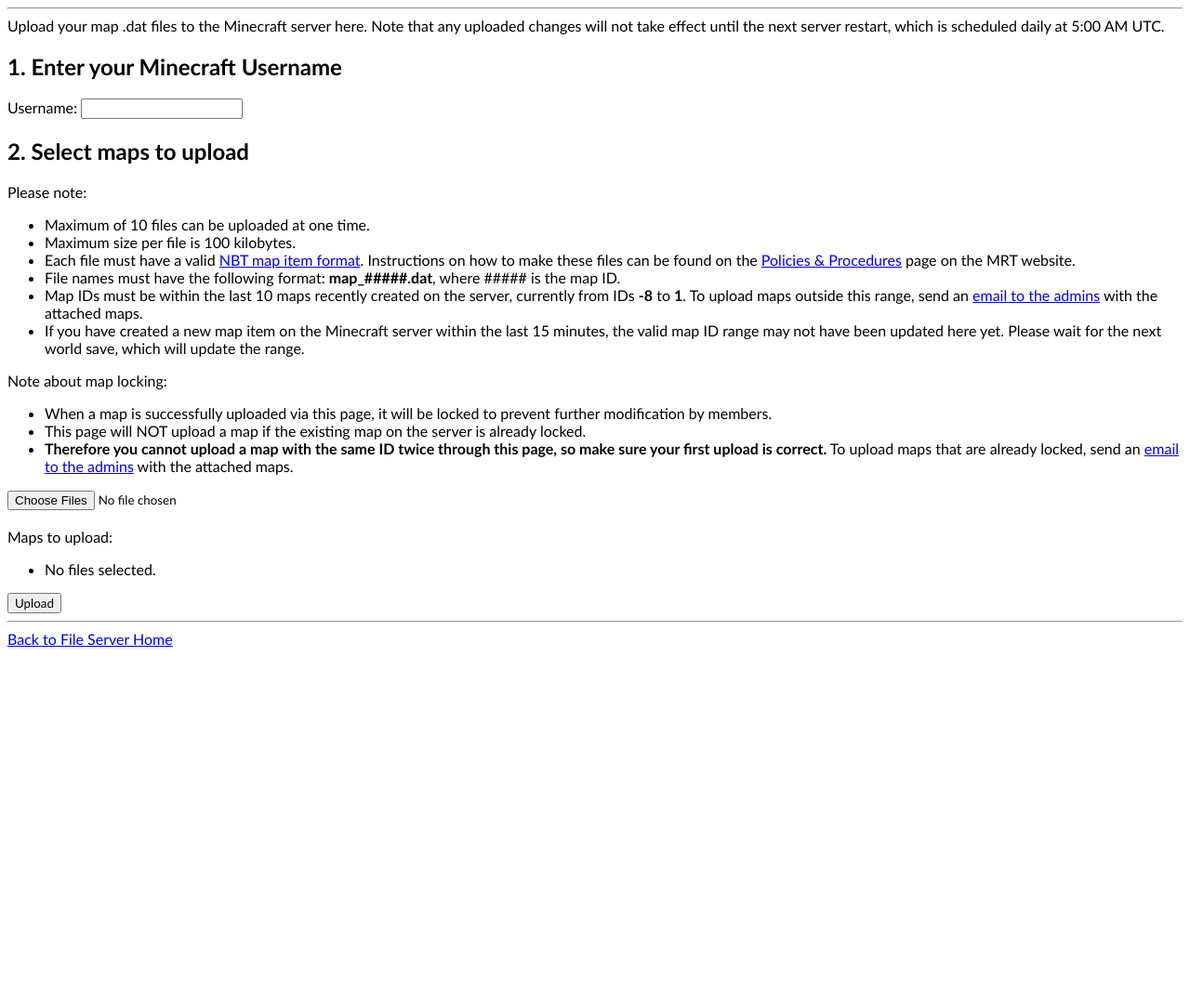
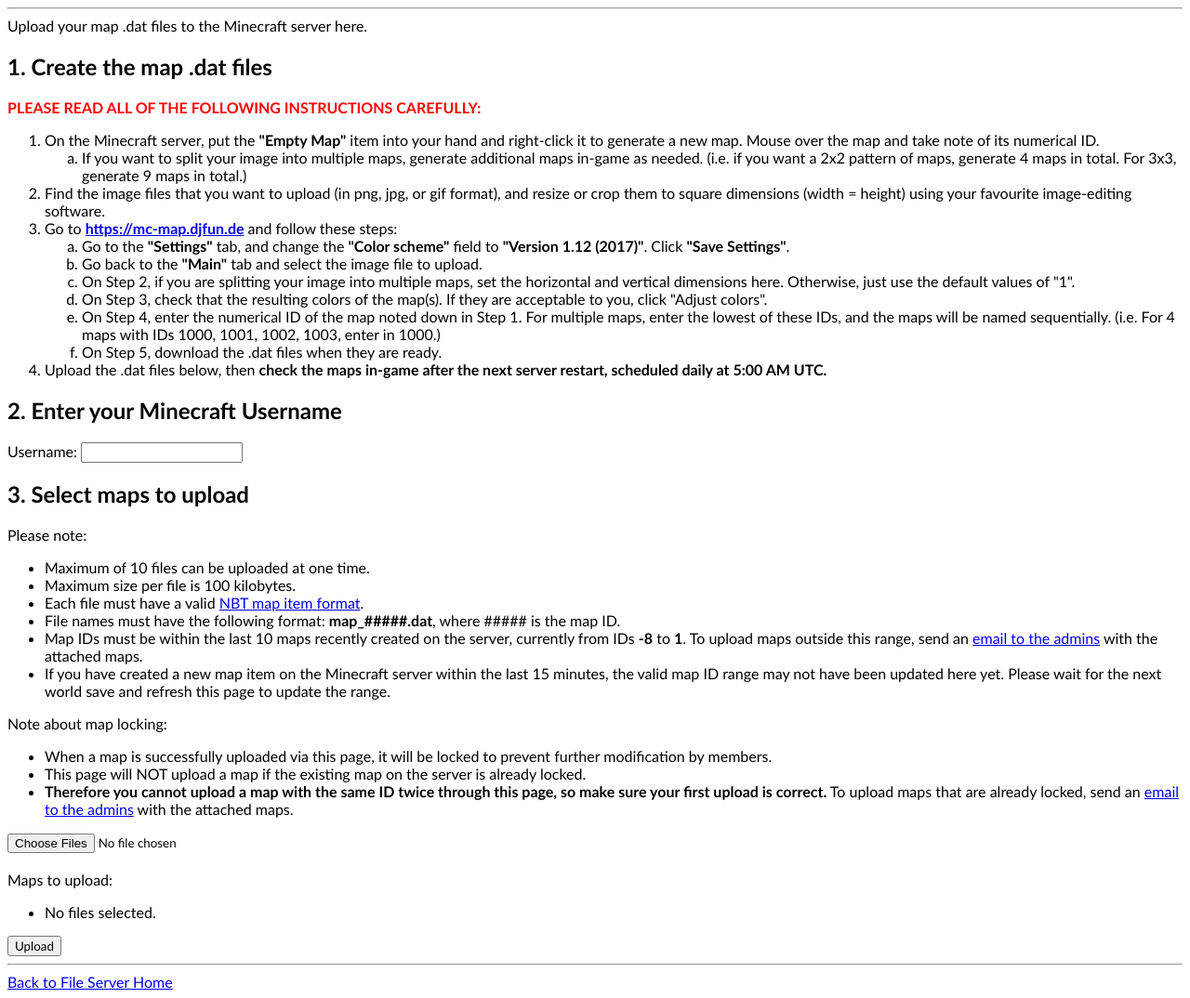
Before and after one commit to Frumple/mrt-file-server, a Flask app: template mrt_file_server/templates/map/upload/index.html in a window 1280 px wide. Shown: the part 90-1164 px from the top of the page at 93% size. Before the commit the page ends 786 px from the top, so only its background shows below. Run offline with Flask 2, Linux system fonts and the light colour scheme; the template is opened without the code that fills it: most values are stand-ins (such as "Sample title", 1, 10 or a date in 2020).

Commit message:
Integrate instructions to create map .dat files on to the map upload page.

```diff
--- a/mrt_file_server/templates/map/upload/index.html
+++ b/mrt_file_server/templates/map/upload/index.html
@@ -3,22 +3,43 @@
 {% block body %}
 <script type="text/javascript" src="{{ url_for('static', filename = 'scripts/file-upload.js') }}" defer></script>
 
-<span>Upload your map .dat files to the Minecraft server here. Note that any uploaded changes will not take effect until the next server restart, which is scheduled daily at 5:00 AM UTC.</span>
+<span>Upload your map .dat files to the Minecraft server here.</span>
 
 <form method="post" enctype="multipart/form-data" action="{{ url_for('route_map_upload') }}">
-  <h2>1. Enter your Minecraft Username</h2>
+  <h2>1. Create the map .dat files</h2>
+  <span style="color: red;"><strong>PLEASE READ ALL OF THE FOLLOWING INSTRUCTIONS CAREFULLY:</strong></span>
+  <ol>
+    <li>On the Minecraft server, put the <strong>"Empty Map"</strong> item into your hand and right-click it to generate a new map. Mouse over the map and take note of its numerical ID.
+      <ol type="a">
+        <li>If you want to split your image into multiple maps, generate additional maps in-game as needed. (i.e. if you want a 2x2 pattern of maps, generate 4 maps in total. For 3x3, generate 9 maps in total.)</li>
+      </ol>
+    </li>
+    <li>Find the image files that you want to upload (in png, jpg, or gif format), and resize or crop them to square dimensions (width = height) using your favourite image-editing software.</li>
+    <li>Go to <strong><a href="https://mc-map.djfun.de">https://mc-map.djfun.de</a></strong> and follow these steps:
+      <ol type="a">
+        <li>Go to the <strong>"Settings"</strong> tab, and change the <strong>"Color scheme"</strong> field to <strong>"Version 1.12 (2017)"</strong>. Click <strong>"Save Settings"</strong>.</li>
+        <li>Go back to the <strong>"Main"</strong> tab and select the image file to upload.</li>
+        <li>On Step 2, if you are splitting your image into multiple maps, set the horizontal and vertical dimensions here. Otherwise, just use the default values of "1".</li>
+        <li>On Step 3, check that the resulting colors of the map(s). If they are acceptable to you, click "Adjust colors".</li>
+        <li>On Step 4, enter the numerical ID of the map noted down in Step 1. For multiple maps, enter the lowest of these IDs, and the maps will be named sequentially. (i.e. For 4 maps with IDs 1000, 1001, 1002, 1003, enter in 1000.)</li>
+        <li>On Step 5, download the .dat files when they are ready.</li>
+      </ol>
+    </li>
+    <li>Upload the .dat files below, then <strong>check the maps in-game after the next server restart, scheduled daily at 5:00 AM UTC.</strong></li>
+  </ol>
+  <h2>2. Enter your Minecraft Username</h2>
   <span>Username:</span>
   <input type="text" id="userName" name="userName" oninput="handleFiles(fileInput.files)" />
   <br />
-  <h2>2. Select maps to upload</h2>
+  <h2>3. Select maps to upload</h2>
   <span>Please note:</span>
   <ul>
     <li>Maximum of 10 files can be uploaded at one time.</li>
     <li>Maximum size per file is 100 kilobytes.</li>
-    <li>Each file must have a valid <a href="https://minecraft.gamepedia.com/Map_item_format" target="_blank">NBT map item format</a>. Instructions on how to make these files can be found on the <a href="https://www.minecartrapidtransit.net/policies-procedures/#Map_Uploads" target="_blank">Policies &amp; Procedures</a> page on the MRT website.</li>
+    <li>Each file must have a valid <a href="https://minecraft.gamepedia.com/Map_item_format" target="_blank">NBT map item format</a>.</li>
     <li>File names must have the following format: <strong>map_#####.dat</strong>, where ##### is the map ID.</li>
     <li>Map IDs must be within the last {{ last_allowed_id_range }} maps recently created on the server, currently from IDs <strong>{{ last_map_id - last_allowed_id_range + 1 }}</strong> to <strong>{{ last_map_id }}</strong>. To upload maps outside this range, send an <a href="mailto:admin@minecartrapidtransit.net">email to the admins</a> with the attached maps.</li>
-    <li>If you have created a new map item on the Minecraft server within the last 15 minutes, the valid map ID range may not have been updated here yet. Please wait for the next world save, which will update the range.</li>
+    <li>If you have created a new map item on the Minecraft server within the last 15 minutes, the valid map ID range may not have been updated here yet. Please wait for the next world save and refresh this page to update the range.</li>
   </ul>
   <span>Note about map locking:</span>
   <ul>
```
